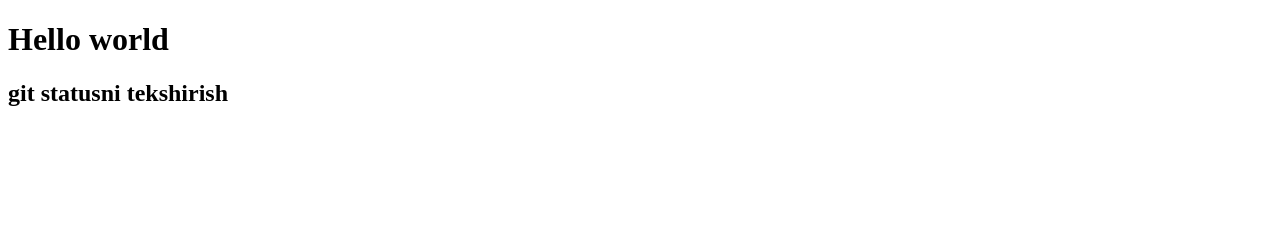
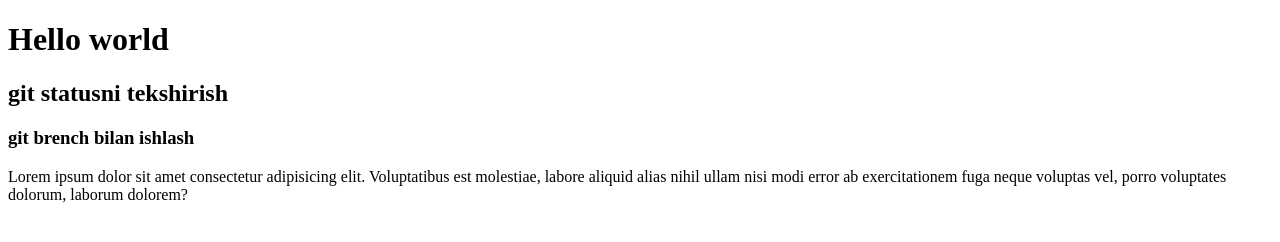
Before and after one commit to BoltaboyevMurodjon/tutorial, a plain HTML site: page index.html in a window 1280 px wide. Drawn offline with Linux system fonts and the light colour scheme.

Commit message:
h3 qoshildi

```diff
--- a/index.html
+++ b/index.html
@@ -8,6 +8,7 @@
 <body>
     <h1>Hello world</h1>
     <h2>git statusni tekshirish</h2>
-    <h3></h3>
+    <h3>git brench bilan ishlash</h3>
+    <p>Lorem ipsum dolor sit amet consectetur adipisicing elit. Voluptatibus est molestiae, labore aliquid alias nihil ullam nisi modi error ab exercitationem fuga neque voluptas vel, porro voluptates dolorum, laborum dolorem?</p>
 </body>
 </html>
```
